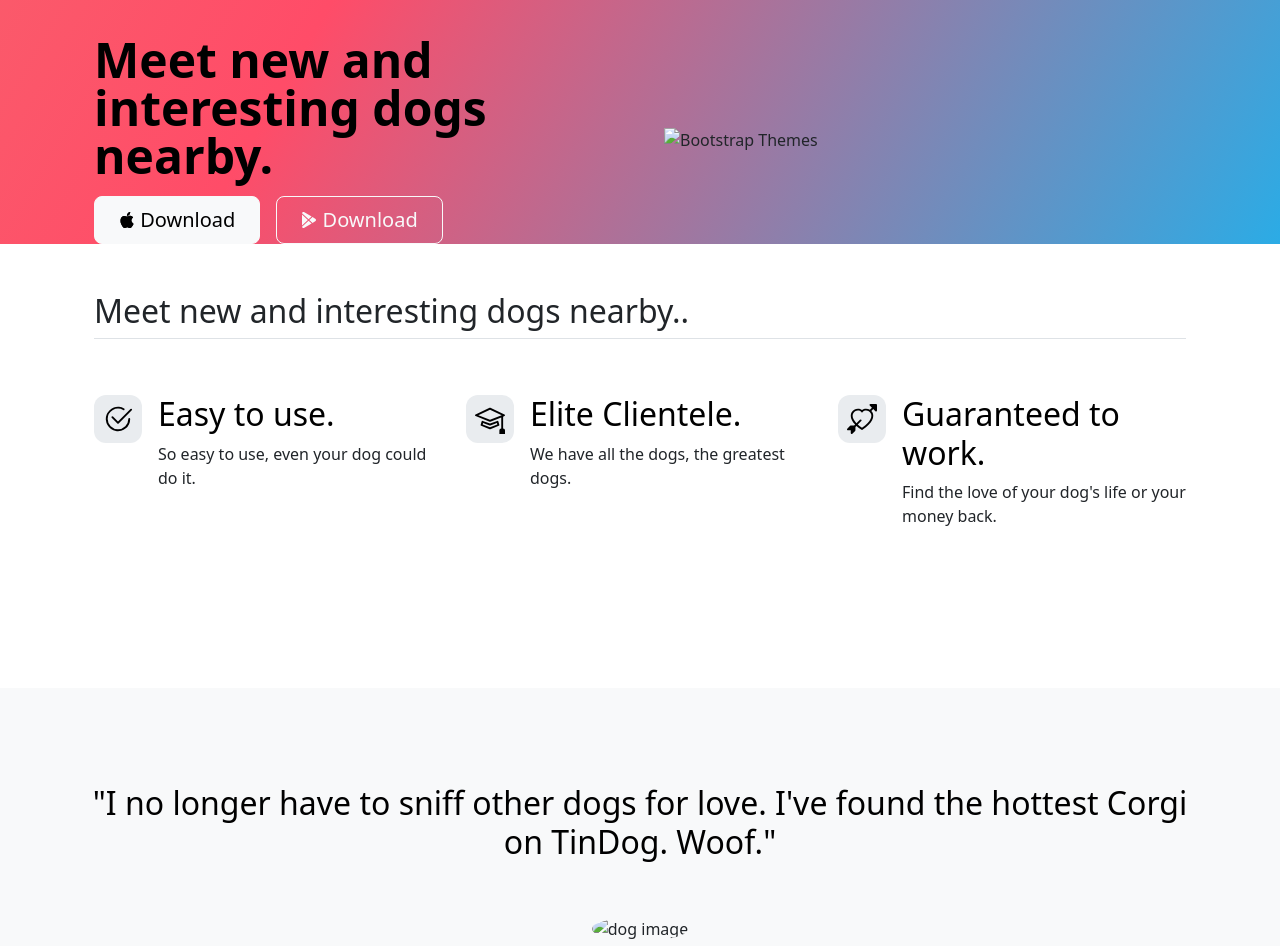
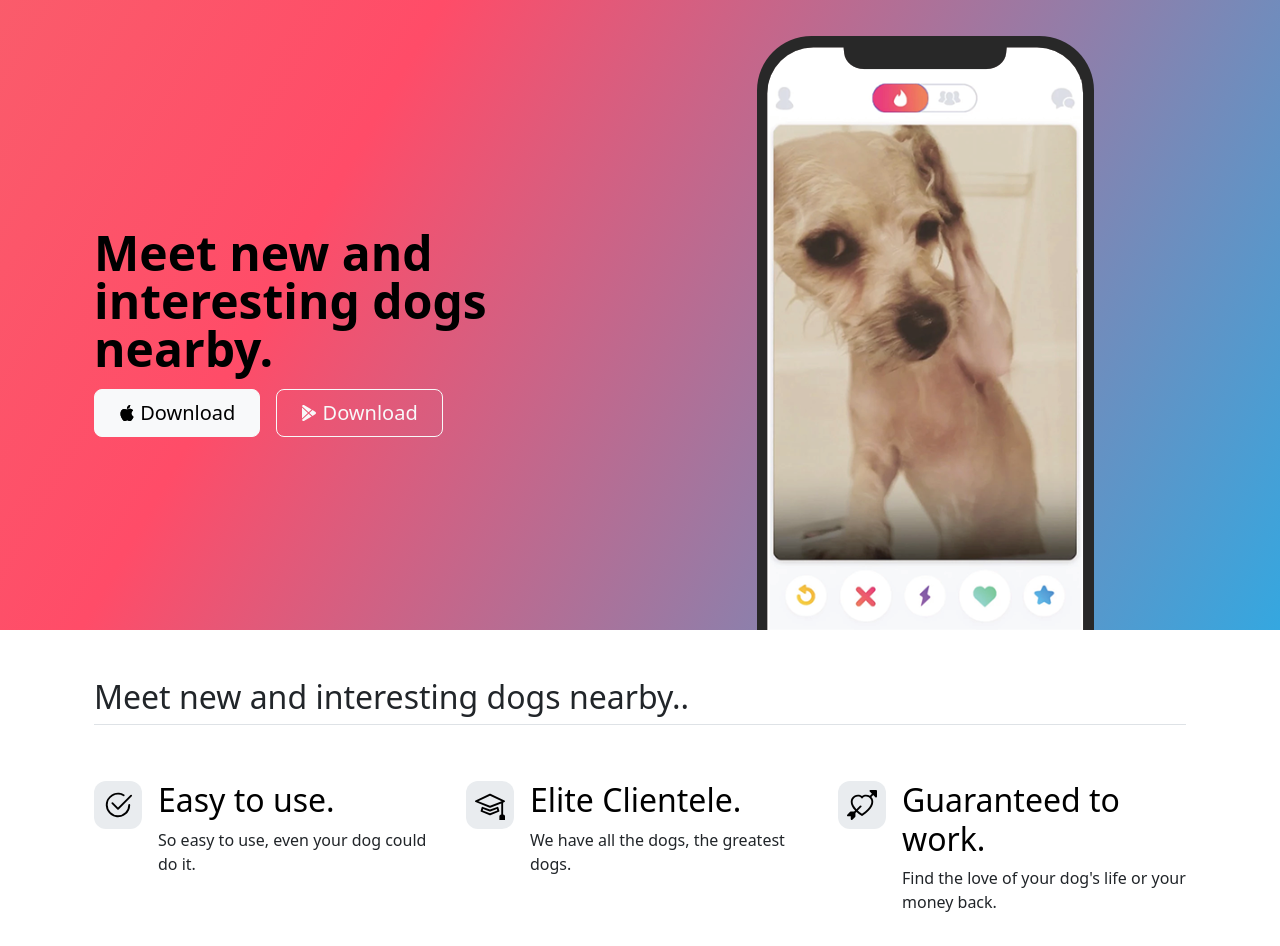
Before and after one commit to dev-gideon/Tindog, a plain HTML site: page index.html in a window 1280 px wide. Shown: the part 60-1006 px from the top of the page. Drawn offline with nearby package versions, Linux system fonts and the light colour scheme; files that its build step writes are made by us from their sources; files whose address does not match are found by name.

Commit message:
Update index.html

```diff
--- a/index.html
+++ b/index.html
@@ -18,7 +18,7 @@
     <div class="container col-xxl-8 px-4 pt-5">
       <div class="row flex-lg-row-reverse align-items-center g-5 pt-5">
         <div class="col-10 col-sm-8 col-lg-6">
-          <img src="./images/iphone.png" class="d-block mx-lg-auto img-fluid" alt="Bootstrap Themes" height="200"
+          <img src="iphone.png" class="d-block mx-lg-auto img-fluid" alt="Bootstrap Themes" height="200"
             loading="lazy">
         </div>
         <div class="col-lg-6">
@@ -105,7 +105,7 @@
         <div class="container py-5">
           <h2 class="text-body-emphasis">"I no longer have to sniff other dogs for love. I've found the hottest Corgi on
             TinDog. Woof."</h2>
-          <img class="profile-img mt-5" src="./images/dog-img.jpg" alt="dog image">
+          <img class="profile-img mt-5" src="dog-img.jpg" alt="dog image">
           <p class="col-lg-8 mx-auto lead mt-2">
             Pebbles, New York
           </p>
```
